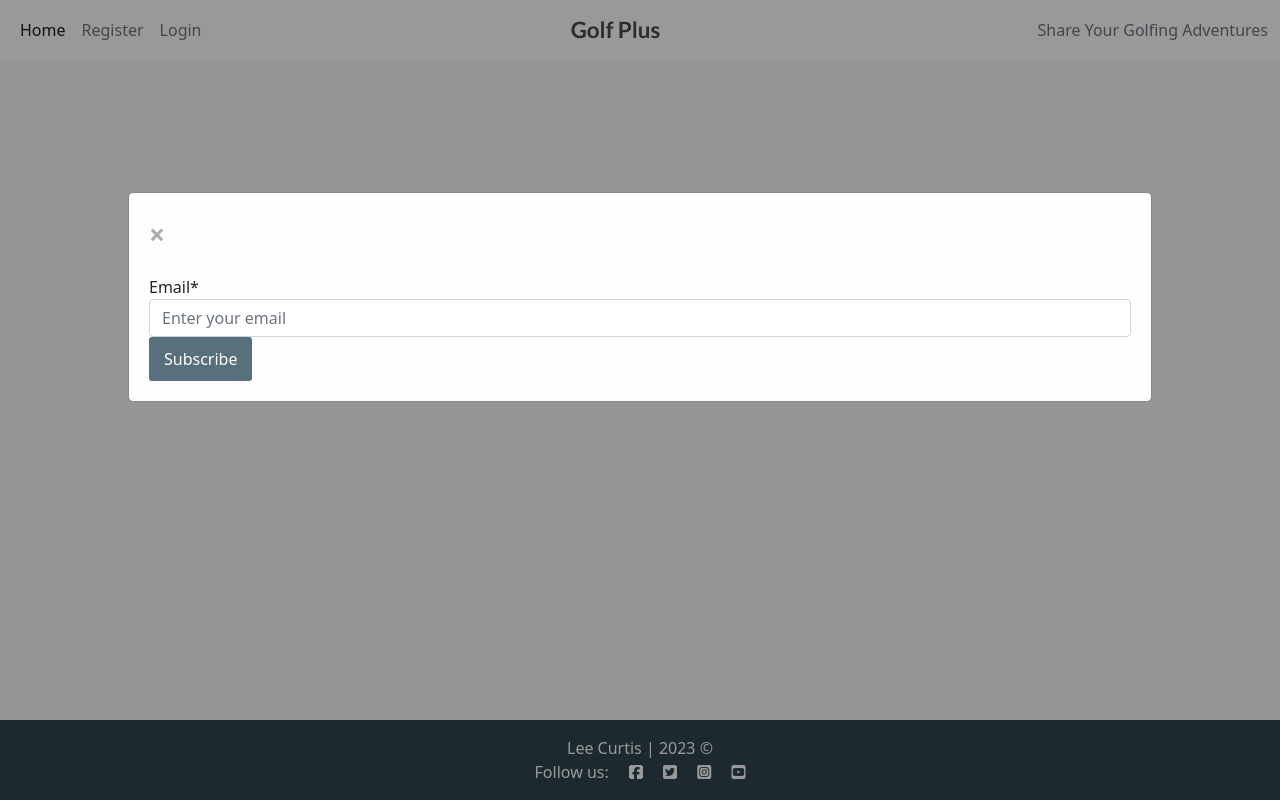
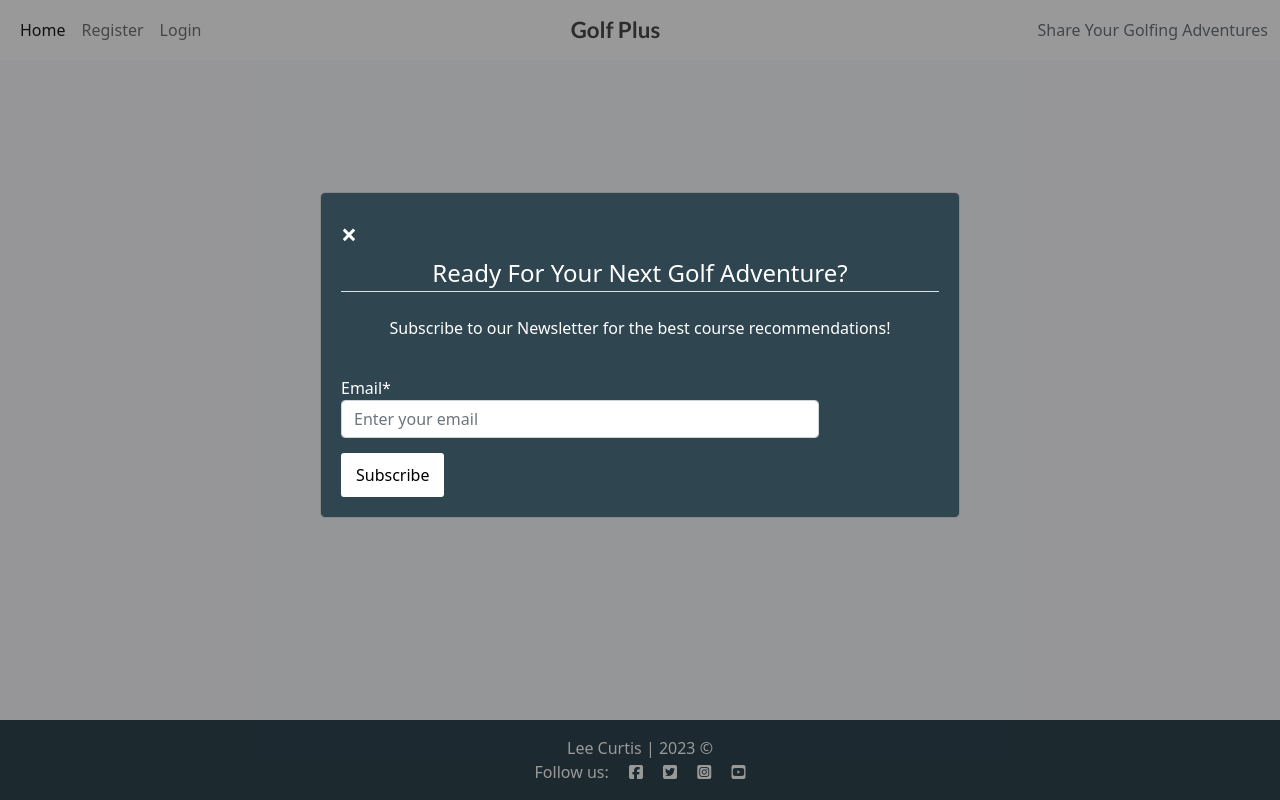
Before and after one commit to leec313/Golf-Plus, a Django app: page / in a window 1280 px wide. Run offline with Django 3.2, Linux system fonts and the light colour scheme; data that the repository does not hold is empty; some libraries are stand-ins or nearby versions.

Commit message:
Added content to newsletter modal
And various other css elements

```diff
--- a/static/css/style.css
+++ b/static/css/style.css
@@ -164,16 +164,17 @@ body {
 
 /* Style for the modal content */
 .modal-content {
-    background-color: #fefefe;
+    background-color: #2f4550;
+    color: #fff;
     margin: 15% auto;
     padding: 20px;
     border: 1px solid #888;
-    width: 80%;
+    width: 50%;
 }
 
 /* Style for the close button */
 .close {
-    color: #aaa;
+    color: #fff;
     float: right;
     font-size: 28px;
     font-weight: bold;
@@ -181,7 +182,7 @@ body {
 
 .close:hover,
 .close:focus {
-    color: black;
+    color: #b8dbd9;
     text-decoration: none;
     cursor: pointer;
 }
@@ -193,8 +194,8 @@ form {
 
 /* Style for the subscribe button */
 button {
-    background-color: #586f7c;
-    color: white;
+    background-color: #fff;
+    color: black;
     padding: 10px 15px;
     border: none;
     border-radius: 3px;
@@ -203,11 +204,7 @@ button {
 
 button:hover {
     background-color: #b8dbd9;
-    color: #eef0eb
-}
-
-#msg {
-    background-color: #b8dbd9;
+    color: #2f4550;
 }
 
 .footer {
@@ -218,3 +215,23 @@ button:hover {
     background-color: #8c2f39;
     border-color: #8c2f39;
 }
+
+/* Target the input generated by Crispy Forms for fields */
+input {
+    /* Your styling for the file input */
+    padding: 10px;
+    background-color: #586f7c;
+    color: #fff;
+    border: none;
+    border-radius: 5px;
+    cursor: pointer;
+}
+
+.form-control {
+    margin-bottom: 15px;
+    width: 80%;
+}
+
+::placeholder {
+    color: #fff;
+}
--- a/templates/subscribe_modal.html
+++ b/templates/subscribe_modal.html
@@ -9,6 +9,10 @@
 <div id="newsletter-modal" class="modal">
     <div class="modal-content">
         <span class="close" onclick="closeModal()">&times;</span>
+        <div class="modal-text">
+            <legend class="border-bottom mb-4 mx-auto text-center">Ready For Your Next Golf Adventure?</legend>
+            <p class="mx-auto text-center">Subscribe to our Newsletter for the best course recommendations!</p>
+        </div>
         <form method="post" action="{% url 'subscribe_newsletter' %}">
             {% csrf_token %}
             {{ form|crispy }}
```
